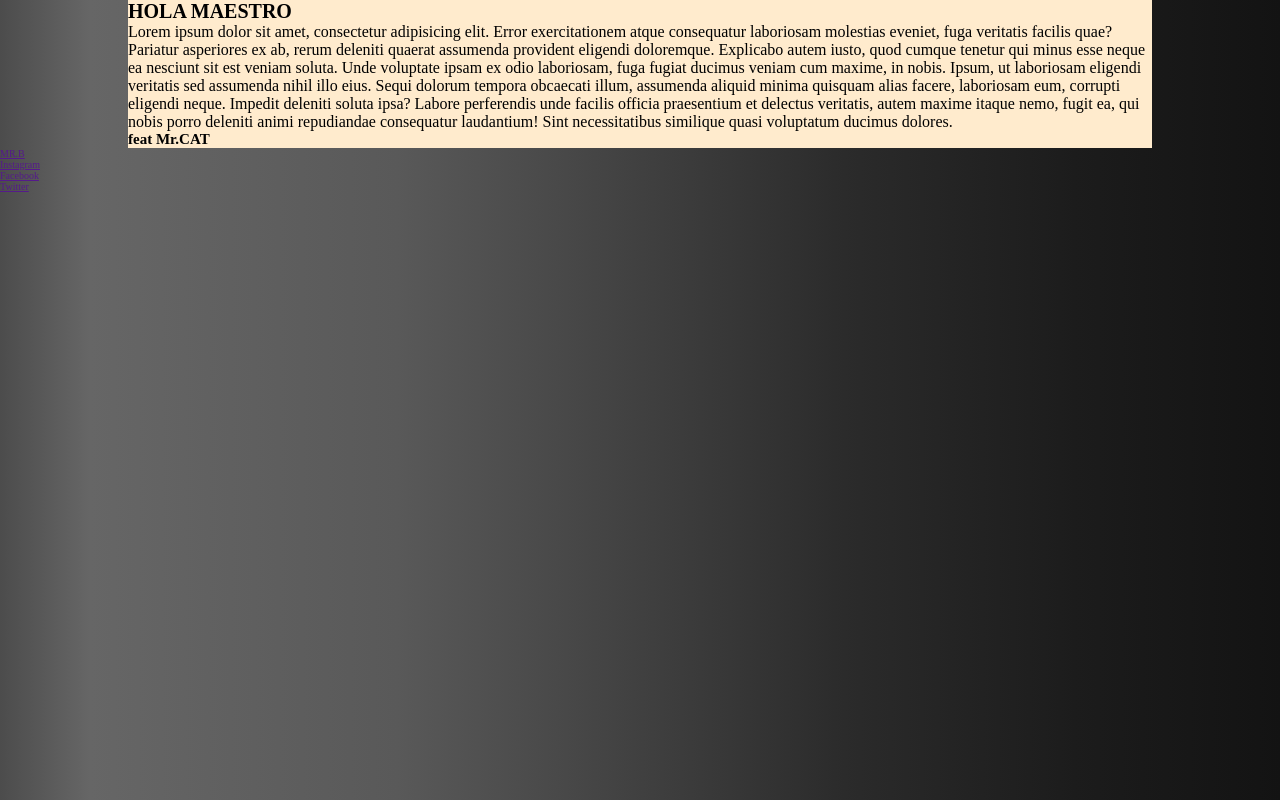
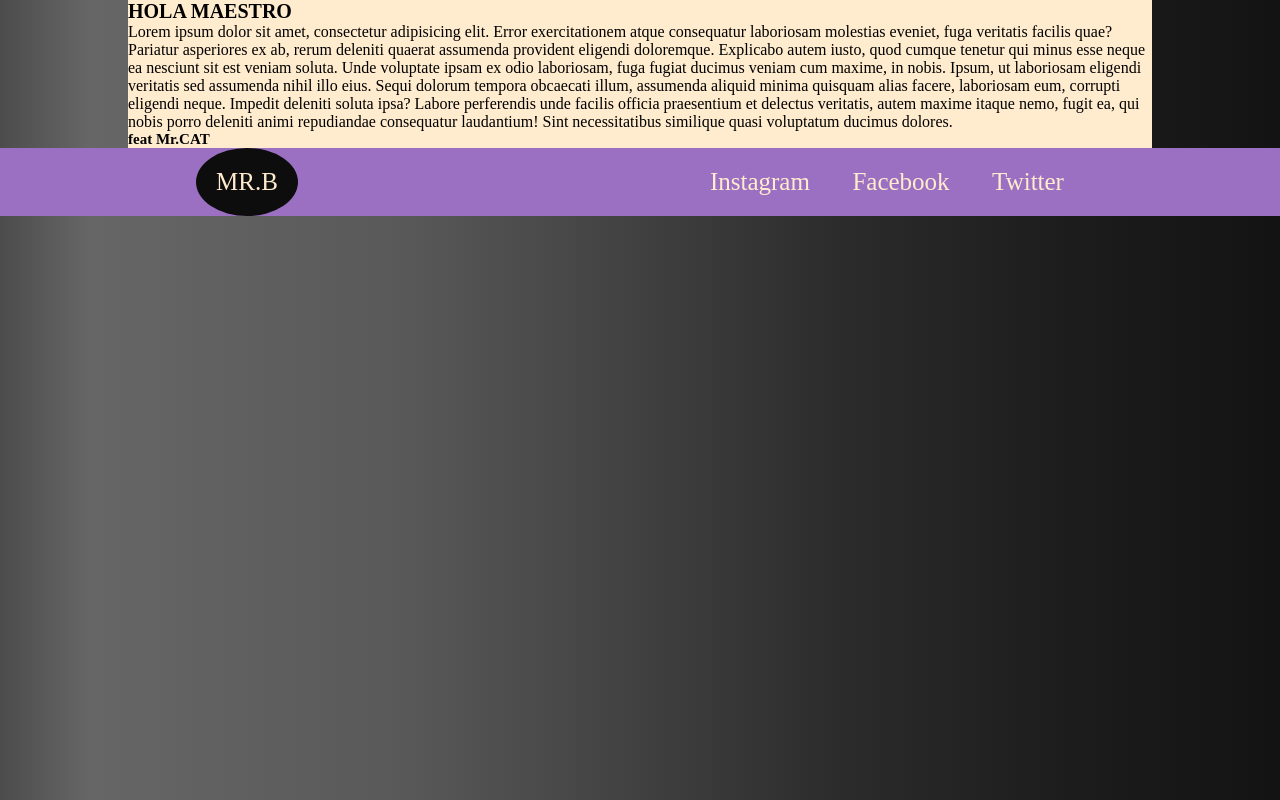
Before and after one commit to BrunoGuerraS/test2, a plain HTML site: page index.html in a window 1280 px wide. Drawn offline with Linux system fonts and the light colour scheme.

Commit message:
agregando footer

```diff
--- a/css/style.css
+++ b/css/style.css
@@ -22,3 +22,78 @@ main{
     margin: 0 auto;
 
 }
+
+
+
+
+
+
+
+
+
+
+
+
+
+
+
+
+
+
+
+
+
+
+
+
+
+
+
+
+
+
+footer{
+    background-color: rgb(155, 112, 195);
+    display: flex;
+    justify-content: space-around;
+    align-items: center;
+}
+.footer__logo{
+    font-size: 4rem;
+    display: inline-block;
+}
+
+.footer__logo a{
+    display: inline-block;
+    text-decoration: none;
+    color: blanchedalmond;
+    background-color: rgb(14, 13, 13);
+    border-radius: 50%;
+}
+
+footer ul{
+    display: inline-block;
+}
+
+footer li{
+    display: inline-block;
+}
+
+footer a{
+    text-decoration: none;
+    font-size: 2.5rem;
+    color: blanchedalmond;
+    padding: 20px;
+}
+
+.footer__insta:hover{
+    background: palevioletred;
+}
+
+.footer__face:hover{
+    background: #3B5998;
+}
+
+.footer__twit:hover{
+    background: #55ACEE;
+}
--- a/index.html
+++ b/index.html
@@ -17,11 +17,11 @@
         <h2>feat Mr.CAT</h2>
     </main>
     <footer>
-        <div><a href="">MR.B</a></div>
+        <div class="footer__logo"><a href="">MR.B</a></div>
         <ul>
-            <li><a href="">Instagram</a></li>
-            <li><a href="">Facebook</a></li>
-            <li><a href="">Twitter</a></li>
+            <li><a class="footer__insta" href="">Instagram</a></li>
+            <li><a class="footer__face" href="">Facebook</a></li>
+            <li><a class="footer__twit" href="">Twitter</a></li>
         </ul>
     </footer>
     <script src="./js/home.js"></script>
```
